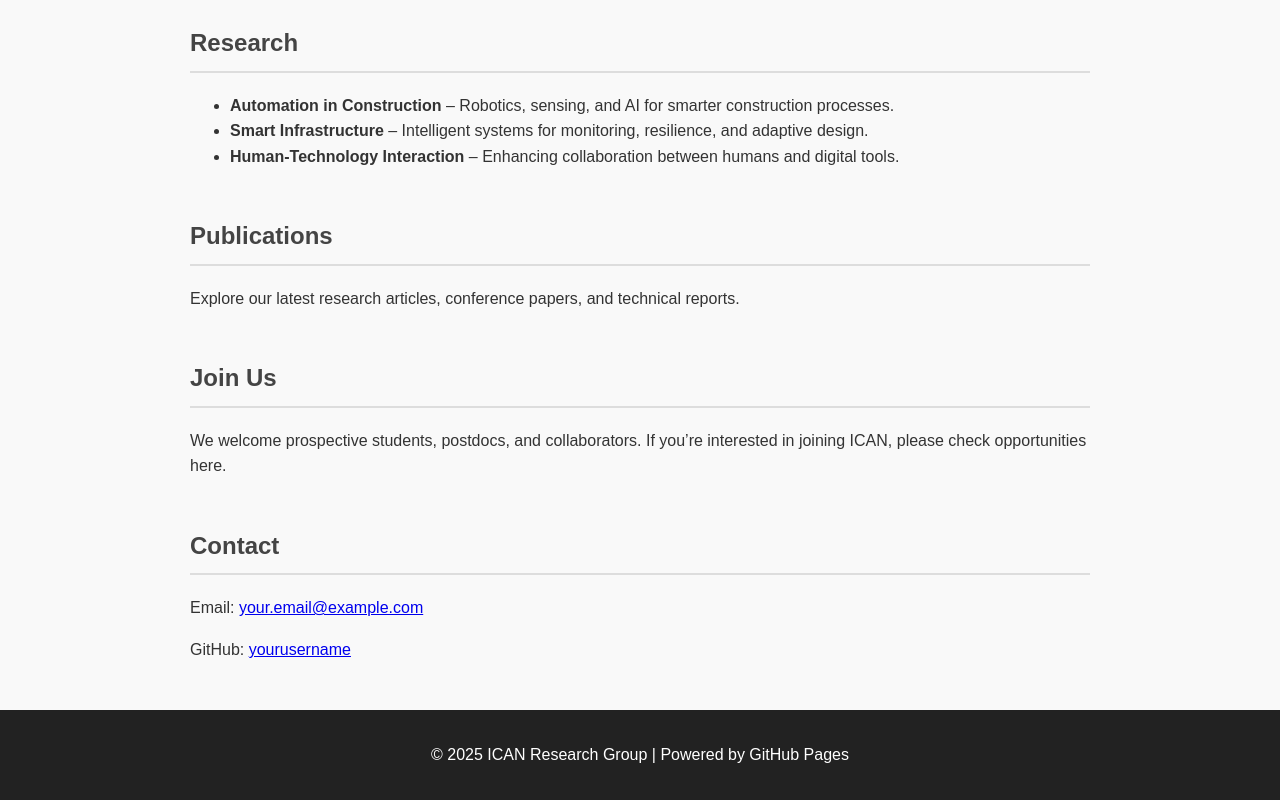
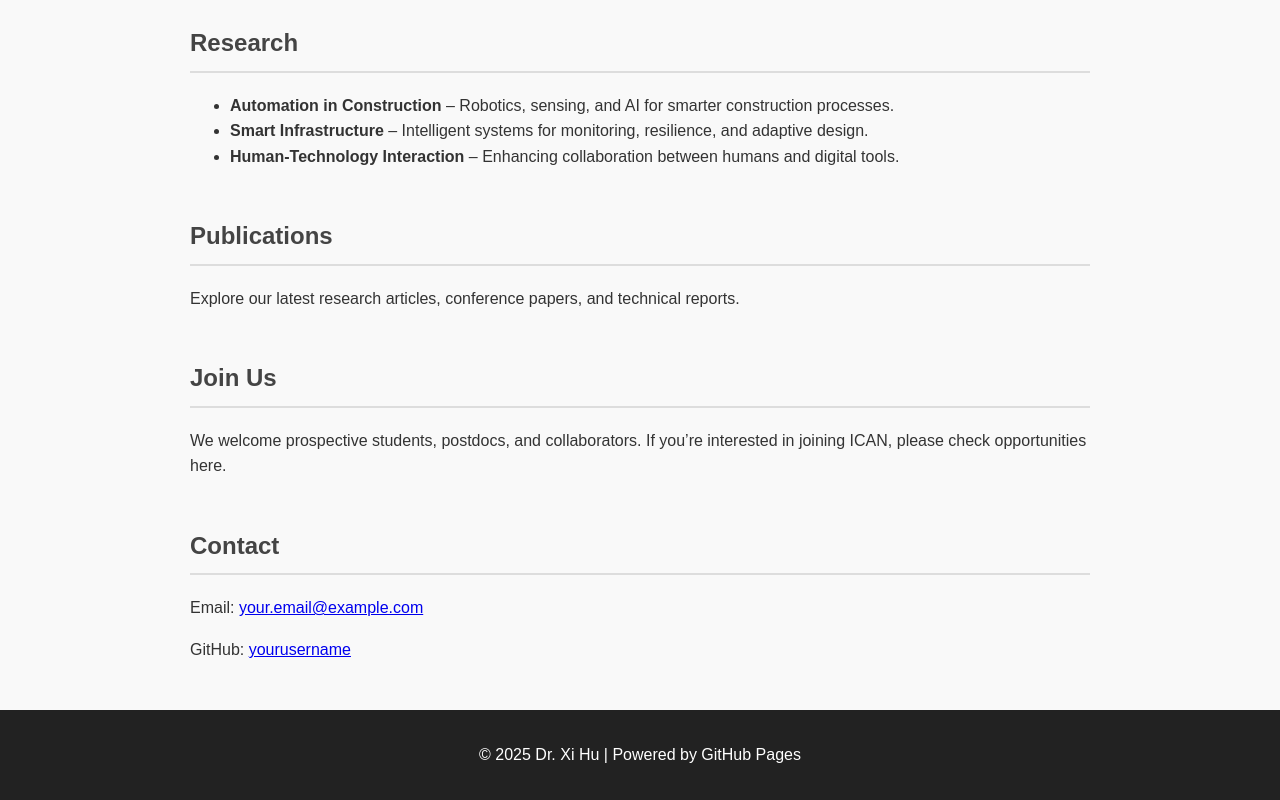
Before and after one commit to xhu29/CAICI, a plain HTML site: page index.html in a window 1280 px wide. Shown: the part 485-1285 px from the top of the page. Drawn offline with Linux system fonts and the light colour scheme.

Commit message:
Update index.html

```diff
--- a/index.html
+++ b/index.html
@@ -106,7 +106,7 @@
   </div>
 
   <footer>
-    <p>&copy; 2025 ICAN Research Group | Powered by GitHub Pages</p>
+    <p>&copy; 2025 Dr. Xi Hu | Powered by GitHub Pages</p>
   </footer>
 </body>
 </html>
```
